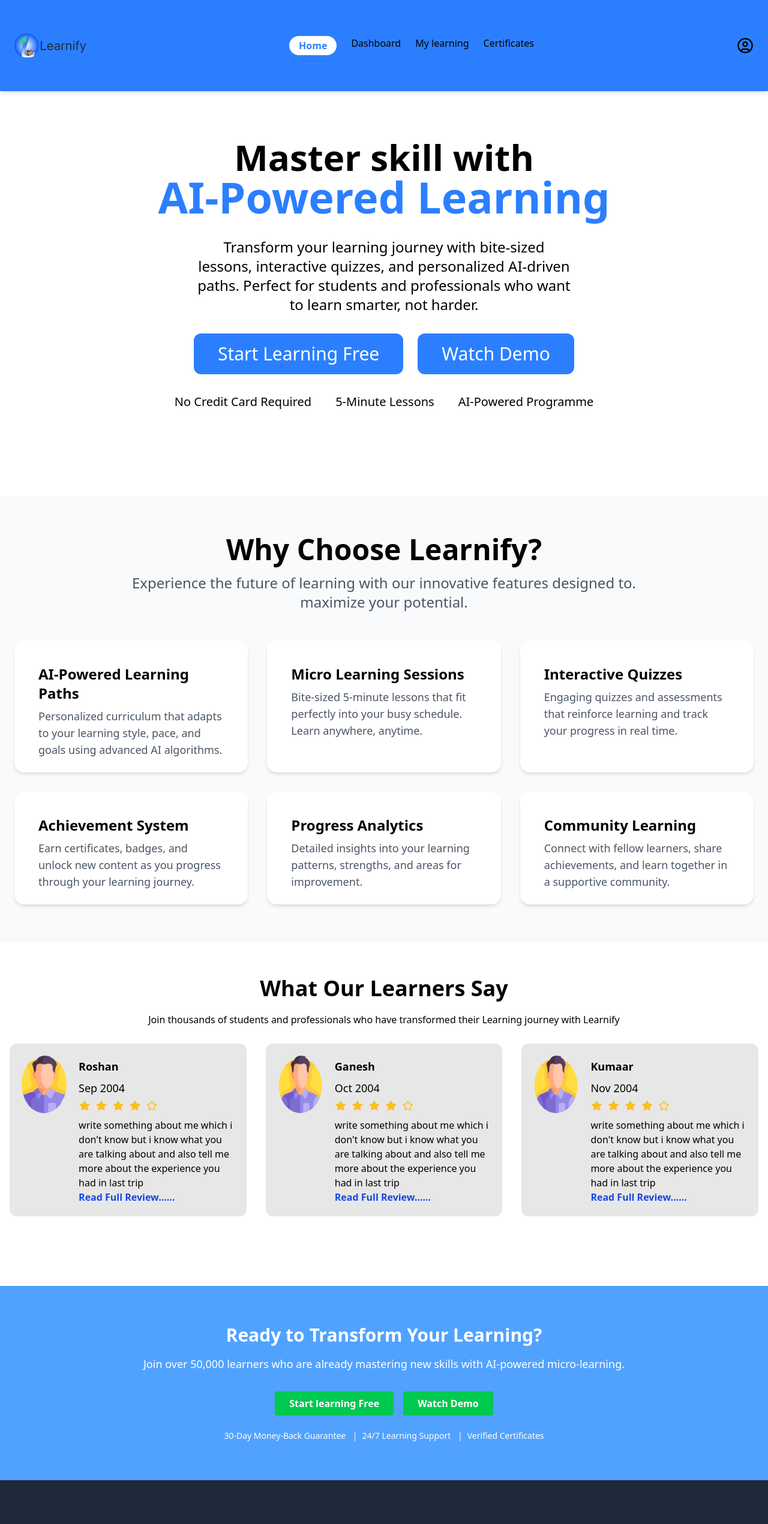
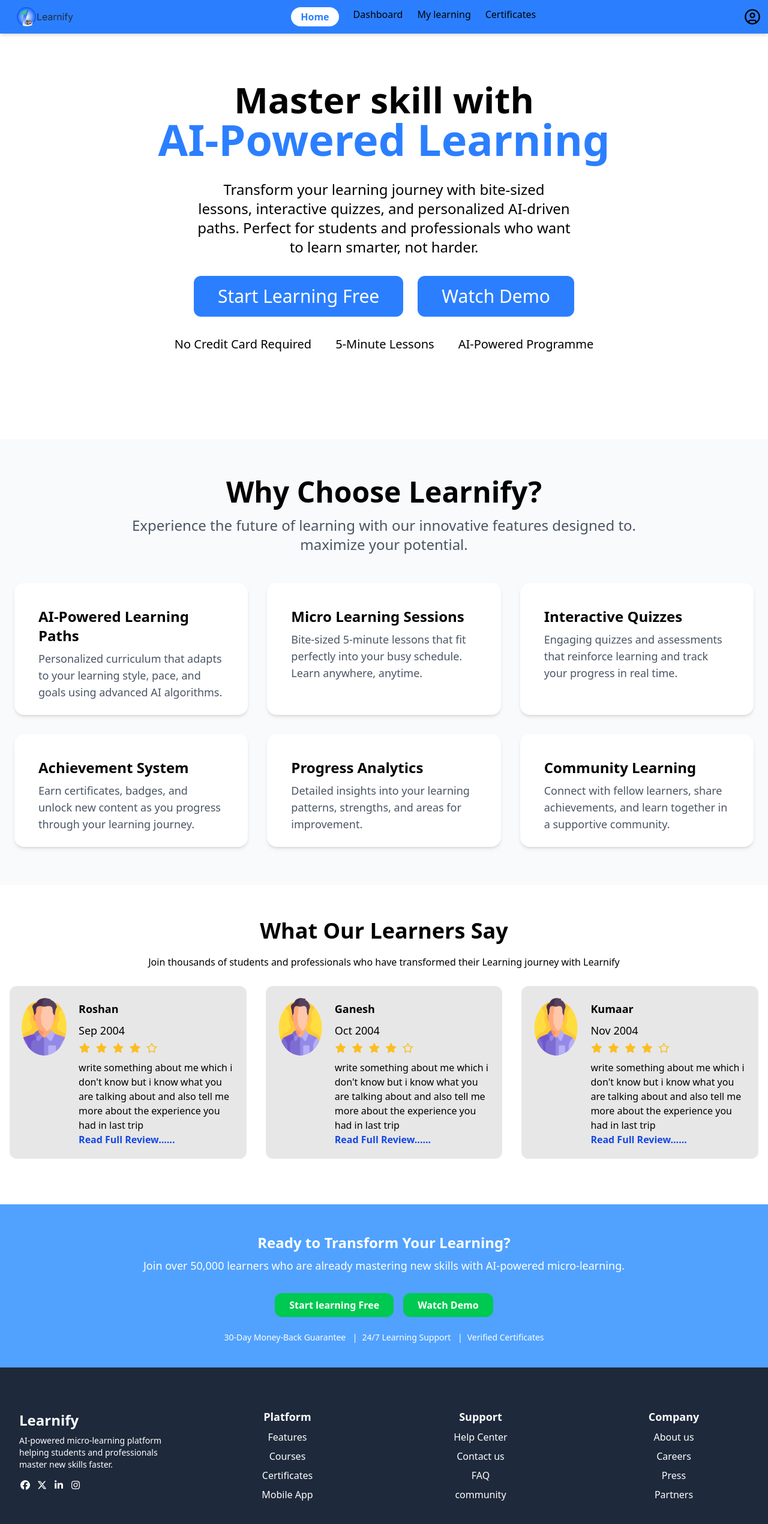
Before and after one commit to webteamaleadvinit-dotcom/learnify, a React (Vite) app: page / in a window 1280 px wide. Shown: the top 2541 px of the page at 60% size. Built offline with nearby package versions, Linux system fonts and the light colour scheme.

Commit message:
updated navbar and Readytotranform

```diff
--- a/src/components/Navbar.jsx
+++ b/src/components/Navbar.jsx
@@ -1,35 +1,31 @@
-// src/components/Navbar.jsx
-import React from "react";
-import { useState } from "react";
-import { UserCircle } from "lucide-react";
+import React, { useState } from "react";
+import { UserCircle, Menu, X } from "lucide-react";
 
 const Navbar = () => {
   const [active, setActive] = useState("Home");
+  const [open, setOpen] = useState(false); // for mobile menu
 
   const links = ["Home", "Dashboard", "My learning", "Certificates"];
 
   return (
-    <nav className="bg-blue-500 px-6 py-4 flex items-center justify-between squared-b-lg shadow-md">
+    <nav className="bg-blue-500 px-3 py-3 shadow-md">
+      <div className="flex items-center justify-between">
         {/* Logo */}
-      <div className="flex items-center gap-2">
-        <img
-          src="/logo.svg"  // replace with your logo path
-          alt="Learnify Logo"
-          className="h-30 w-30"
-        />
-        {/* <span className="text-black font-semibold text-lg">Learnify</span> */}
+        <div className="flex items-center gap-2 h-8 px-4 md:h-8">
+          <img src="/logo.svg" alt="Learnify Logo" className="h-full w-auto"  />
         </div>
 
-      {/* Links */}
-      <ul className="flex gap-6">
+
+        {/* Desktop Links */}
+        <ul className="hidden md:flex gap-6">
           {links.map((link) => (
             <li key={link}>
               <button
                 onClick={() => setActive(link)}
                 className={`${
                   active === link
-                  ? "bg-white text-blue-500 font-semibold px-4 py-1 rounded-full"
-                  : "text-black hover:text-gray-200"
+                    ? "bg-white text-blue-500 font-semibold px-4 py-1 rounded-full "
+                    : "text-black hover:text-gray-200 "
                 } transition`}
               >
                 {link}
@@ -38,10 +34,37 @@ const Navbar = () => {
           ))}
         </ul>
 
-      {/* User icon */}
-      <div className="text-black">
-        <UserCircle size={28} />
+        {/* User Icon & Mobile Menu Button */}
+        <div className="flex items-center gap-4">
+          <UserCircle size={28} className="text-black" />
+          <button className="md:hidden" onClick={() => setOpen(!open)}>
+            {open ? <X size={28} className="text-white" /> : <Menu size={28} className="text-white" />}
+          </button>
         </div>
+      </div>
+
+      {/* Mobile Menu */}
+      {open && (
+        <ul className="flex flex-col gap-4 mt-4 md:hidden">
+          {links.map((link) => (
+            <li key={link}>
+              <button
+                onClick={() => {
+                  setActive(link);
+                  setOpen(false); // close menu on click
+                }}
+                className={`${
+                  active === link
+                    ? "bg-white text-blue-500 font-semibold px-4 py-1 rounded-full"
+                    : "text-white hover:text-gray-200"
+                } transition w-full text-left`}
+              >
+                {link}
+              </button>
+            </li>
+          ))}
+        </ul>
+      )}
     </nav>
   );
 };
--- a/src/components/Readytotranform.jsx
+++ b/src/components/Readytotranform.jsx
@@ -3,19 +3,19 @@ import React from "react";
 
 export default function Readytotranform() {
   return (
-    <section className="bg-blue-400 text-white py-16 mt-20">
-      <div className="container mx-auto text-center px-4">
-        <h2 className="text-3xl font-bold mb-4">
+    <section className="bg-blue-400 text-white py-10 mt-10">
+      <div className="container mx-auto text-center px-2">
+        <h2 className="text-2xl font-bold mb-2 mt-2">
           Ready to Transform Your Learning?
         </h2>
         <p className="mb-8 text-lg">
           Join over 50,000 learners who are already mastering new skills with AI-powered micro-learning.
         </p>
         <div className="flex justify-center gap-4 mb-6">
-          <button className="bg-green-500 hover:bg-green-600 text-white font-semibold py-2 px-6 rounded ">
+          <button className="bg-green-500 hover:bg-green-600 text-white font-semibold py-2 px-6 rounded-xl ">
             Start learning Free
           </button>
-          <button className="bg-green-500 hover:bg-green-600 text-white font-semibold py-2 px-6 rounded">
+          <button className="bg-green-500 hover:bg-green-600 text-white font-semibold py-2 px-6 rounded-xl">
             Watch Demo
           </button>
         </div>
```
Lines whose indentation alone changed are shown as unchanged.
